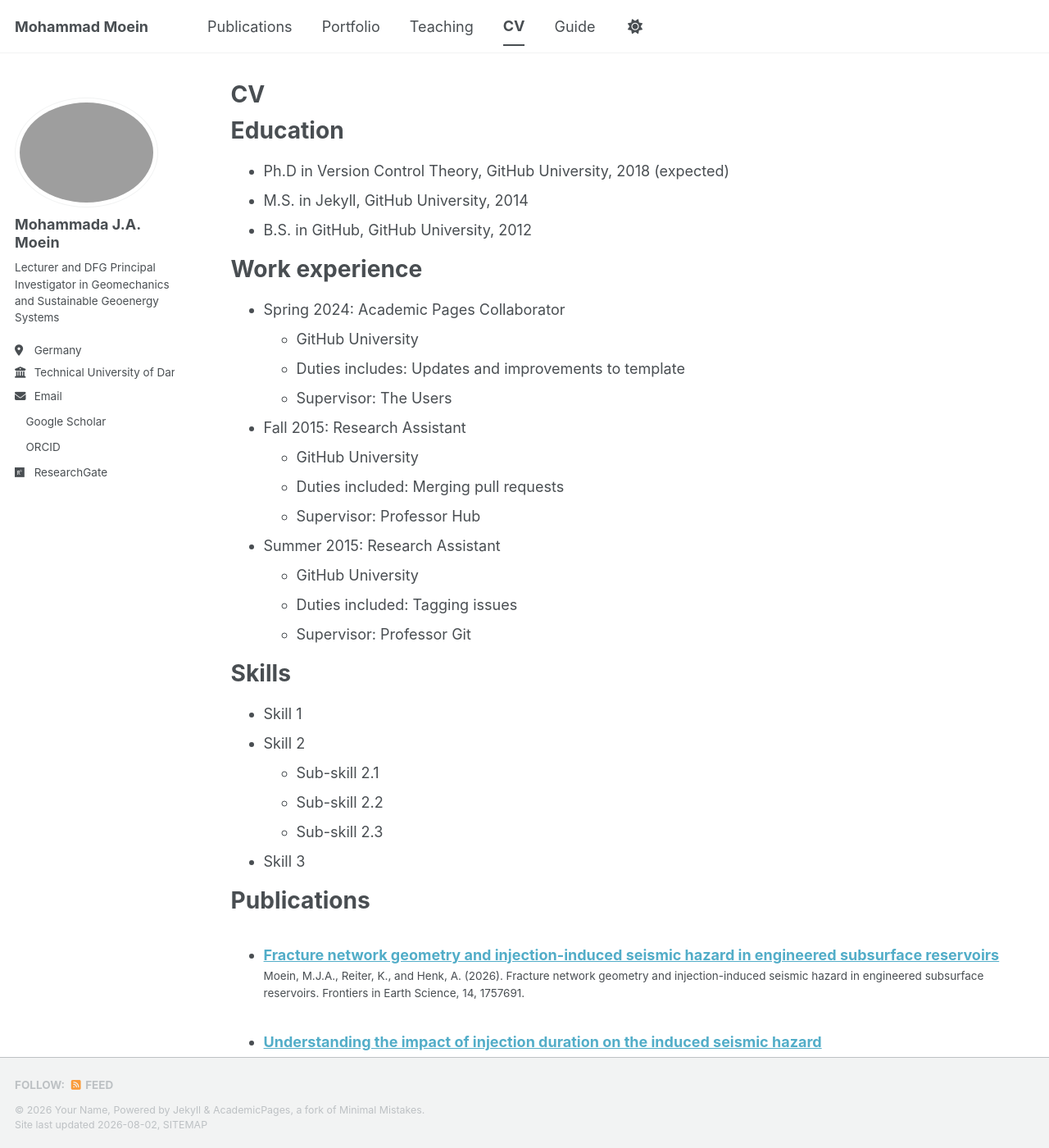
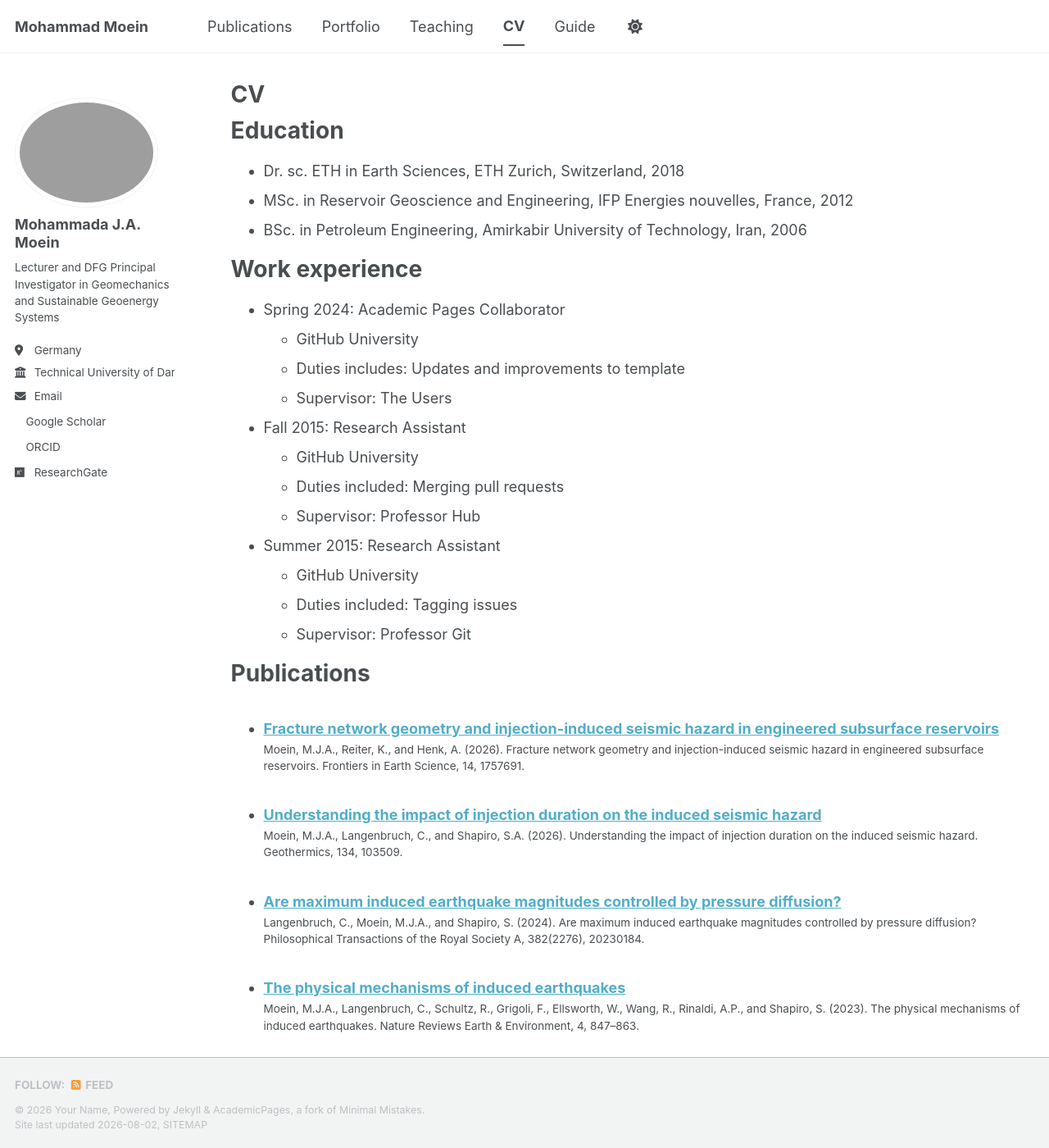
Before and after one commit to mjamoein/mjamoein.github.io, a Jekyll site: the page built from _pages/cv.md, in a window 1280 px wide and 1400 px high. Shown: the whole window at 82% size. Built offline with Jekyll 4.4.1, drawn with Linux system fonts in a browser that asks for light colours; a style sheet for code colours, icons or effects is not loaded.

Commit message:
Update cv.md

```diff
--- a/_pages/cv.md
+++ b/_pages/cv.md
@@ -11,9 +11,9 @@ redirect_from:
 
 Education
 ======
-* Ph.D in Version Control Theory, GitHub University, 2018 (expected)
-* M.S. in Jekyll, GitHub University, 2014
-* B.S. in GitHub, GitHub University, 2012
+* Dr. sc. ETH in Earth Sciences, ETH Zurich, Switzerland, 2018
+* MSc. in Reservoir Geoscience and Engineering, IFP Energies nouvelles, France, 2012
+* BSc. in Petroleum Engineering, Amirkabir University of Technology, Iran, 2006
 
 Work experience
 ======
@@ -32,14 +32,6 @@ Work experience
   * Duties included: Tagging issues
   * Supervisor: Professor Git
 
-Skills
-======
-* Skill 1
-* Skill 2
-  * Sub-skill 2.1
-  * Sub-skill 2.2
-  * Sub-skill 2.3
-* Skill 3
 
 Publications
 ======
```
